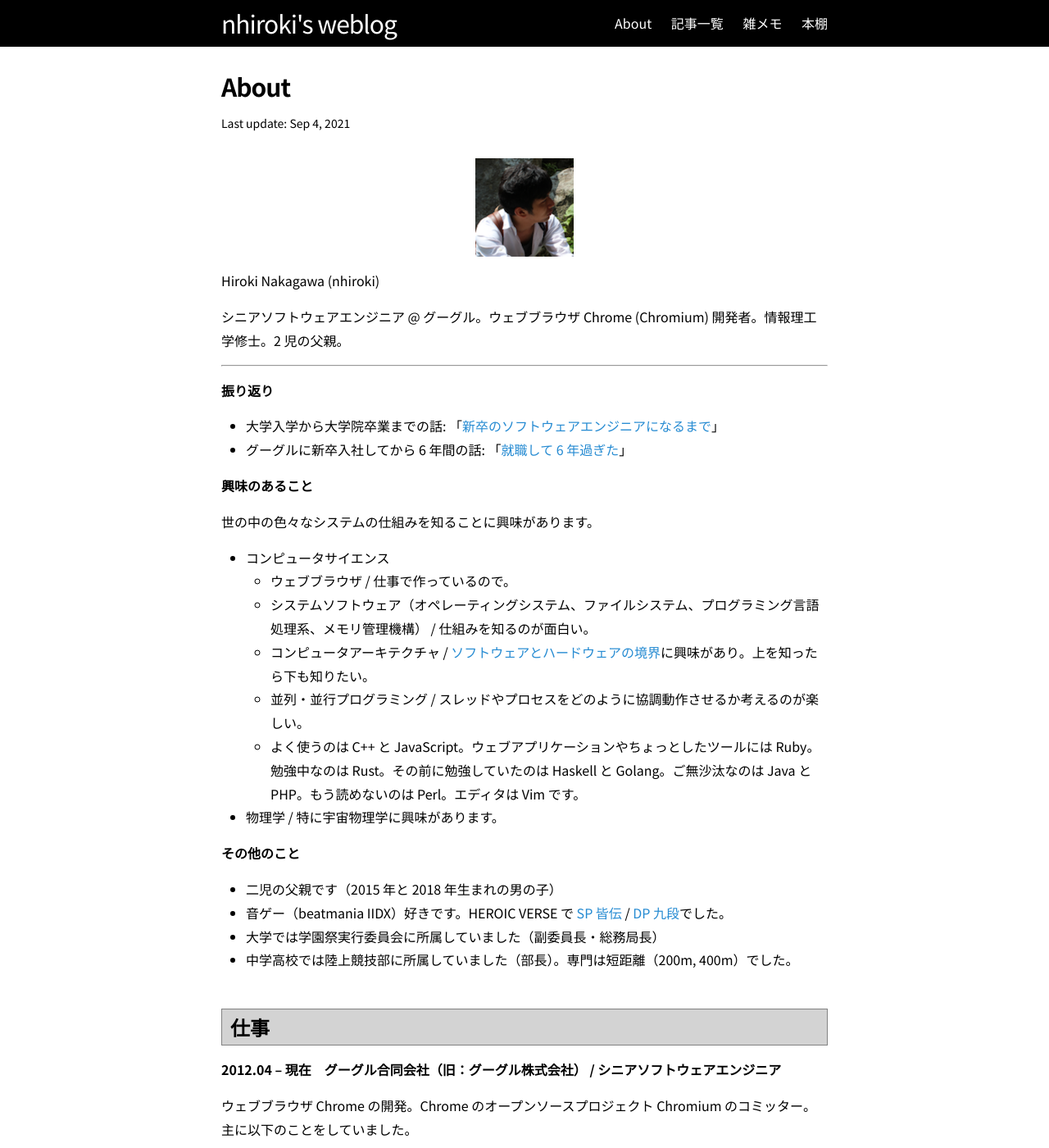
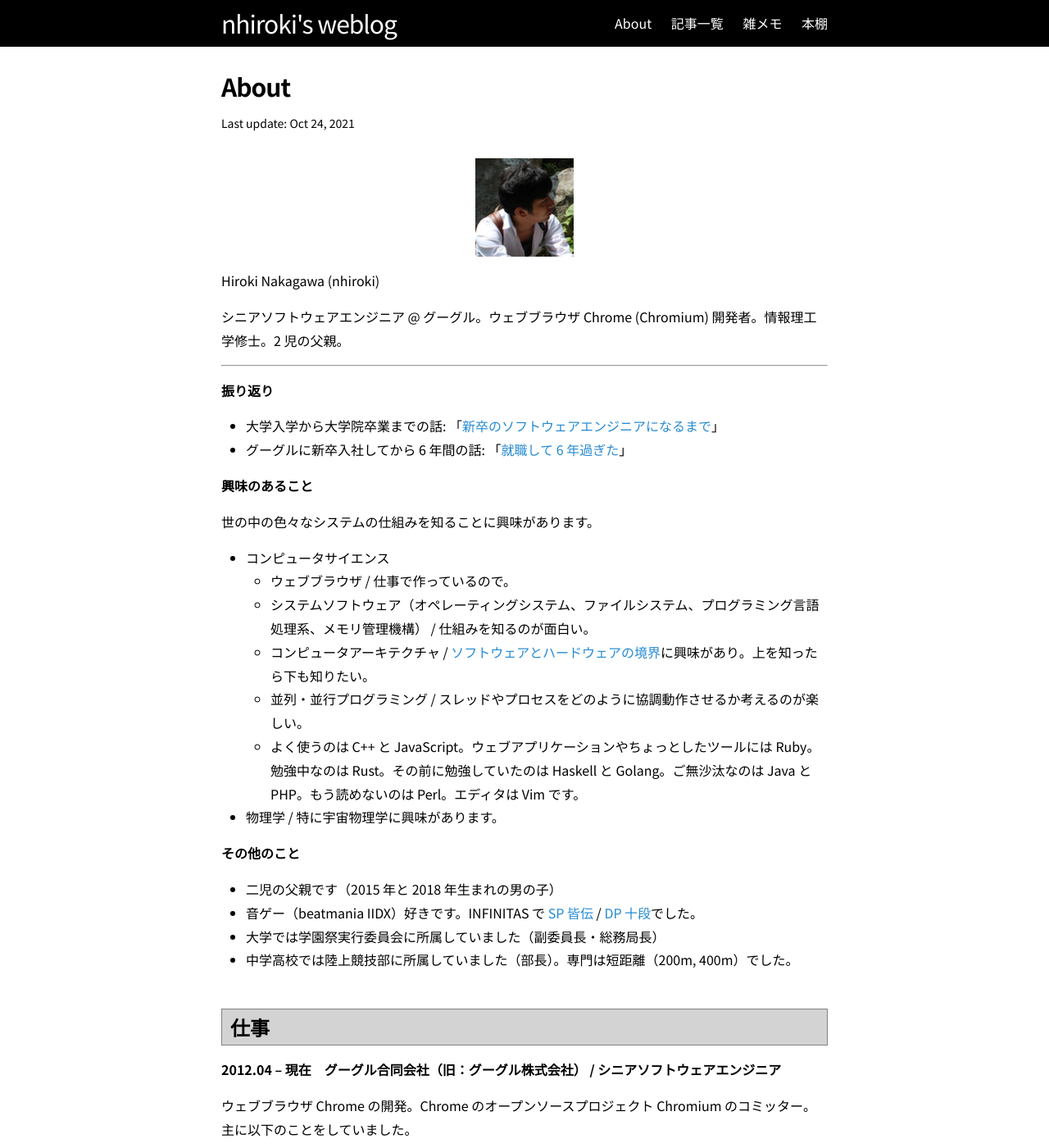
Before and after one commit to nhiroki/nhiroki.github.io, a Jekyll site: the page built from about.md, in a window 1280 px wide and 1400 px high. Shown: the whole window at 82% size. Built offline with Jekyll 4.4.1, drawn with Linux system fonts in a browser that asks for light colours; comment, search, counter and statistics services are not loaded.

Commit message:
Update the about page

```diff
--- a/about.md
+++ b/about.md
@@ -1,7 +1,7 @@
 ---
 layout: page
 title: About
-date: 2021/09/04
+date: 2021/10/24
 permalink: /about/
 ---
 
@@ -33,7 +33,7 @@ Hiroki Nakagawa (nhiroki)
 **その他のこと**
 
 - 二児の父親です（2015 年と 2018 年生まれの男の子）
-- 音ゲー（beatmania IIDX）好きです。HEROIC VERSE で [SP 皆伝](https://twitter.com/nhiroki_/status/1205076442502946817) / [DP 九段](https://twitter.com/nhiroki_/status/1202581879557259265)でした。
+- 音ゲー（beatmania IIDX）好きです。INFINITAS で [SP 皆伝](https://twitter.com/nhiroki_/status/1440637465790857216) / [DP 十段](https://twitter.com/nhiroki_/status/1449359776312266752)でした。
 - 大学では学園祭実行委員会に所属していました（副委員長・総務局長）
 - 中学高校では陸上競技部に所属していました（部長）。専門は短距離（200m, 400m）でした。
 
```
